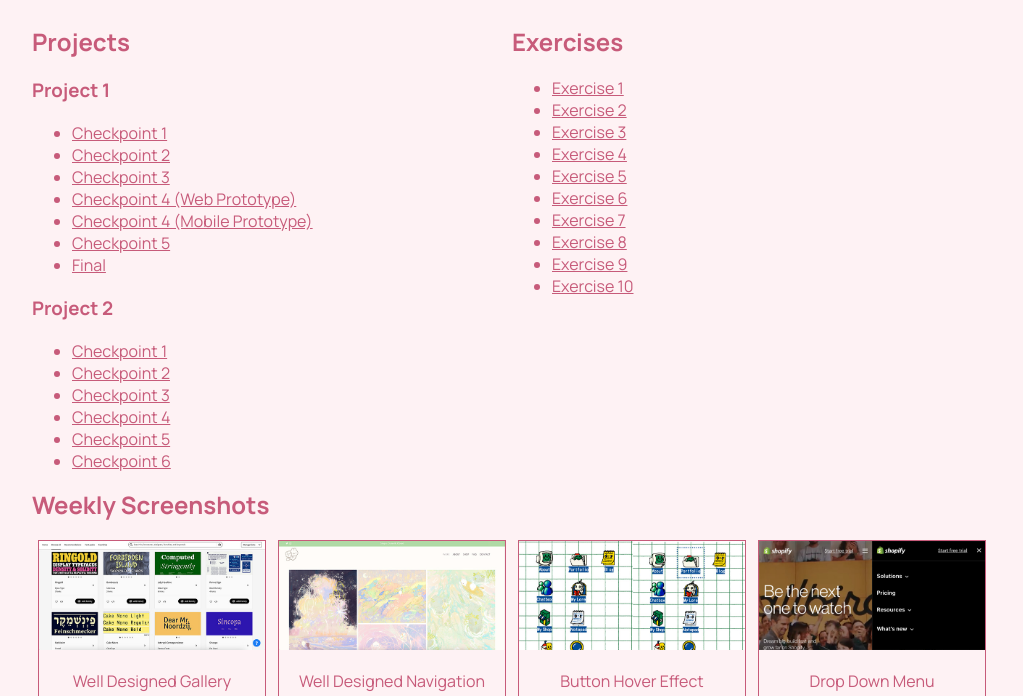
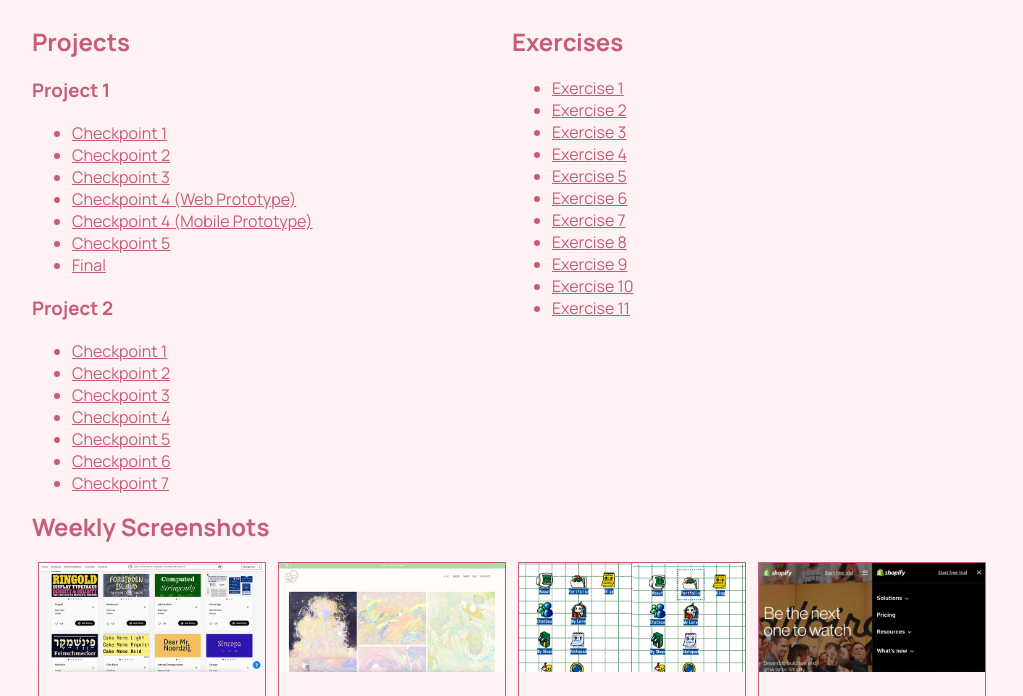
Before and after one commit to aaslam8/avt415, a plain HTML site: page index.html in a window 1280 px wide. Shown: the part 104-800 px from the top of the page, without its empty margins (128-1151 px from the left). Drawn offline with Linux system fonts and the light colour scheme.

Commit message:
Update index.html

```diff
--- a/index.html
+++ b/index.html
@@ -35,6 +35,7 @@
 		<li><a href="https://www.figma.com/design/U60y6LAcsVSvJOV3kQb7qE/P2-Checkpoint-4?node-id=0-1&t=Y07N0cJpfdGdTrpq-1">Checkpoint 4</a></li>
 		<li><a href="https://www.figma.com/design/eaLYMmv1uYSi6ljQF7dI7f/P2-Checkpoint-5?node-id=0-1&t=Ym2FL3L4MT9iKXHx-1">Checkpoint 5</a></li>
 		<li><a href="https://www.figma.com/design/76UeGtdEdrXPeLzprHGl5f/P2-Checkpoint-6?node-id=0-1&t=XqQ90yz3UqW9S2ns-1">Checkpoint 6</a></li>
+		<li><a href="https://www.figma.com/proto/prdUA4ZUeD7HFDakQuuUDA/P2-Checkpoint-7?node-id=1-3&node-type=frame&t=ySSDcjNHqtrYtztE-1&scaling=min-zoom&content-scaling=fixed&page-id=0%3A1&starting-point-node-id=1%3A2">Checkpoint 7</a></li>
 	</ul>
 	</div>
 <div class="col">
@@ -50,6 +51,7 @@
 		<li><a href="https://www.figma.com/design/8MjZeJo1fLFGM4SEtBQQLk/E8?node-id=0-1&t=U1aNFegx0l09Cs6c-1">Exercise 8</a></li>
 		<li><a href="https://www.figma.com/design/OMFzTKF5kaemRndKOU6hOW/E9?node-id=0-1&t=LmlLAJ00QLn3Y0DK-1">Exercise 9</a></li>
 		<li><a href="https://www.figma.com/proto/1Kjq3Jtzz6JSmViiuPRYgM/E10?node-id=2-2&node-type=canvas&t=P7xipqXhfhy9Jr5a-1&scaling=min-zoom&content-scaling=fixed&page-id=0%3A1&starting-point-node-id=2%3A2">Exercise 10</a></li>
+		<li><a href="https://docs.google.com/presentation/d/1dQXwjDvVCmhDMRNIHBcES-POBnb221Jn921r4XP1V0Q/edit?usp=sharing">Exercise 11</a></li>
 	</ul>
 </div>
 	<div class="wss">
```
